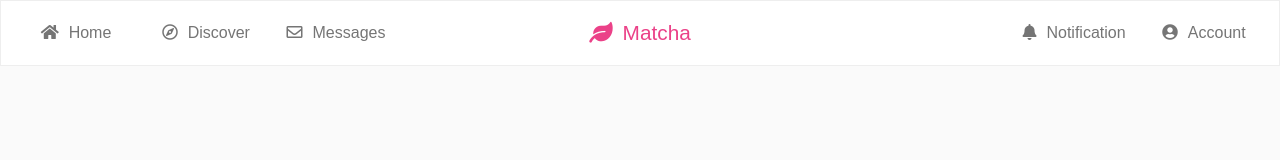
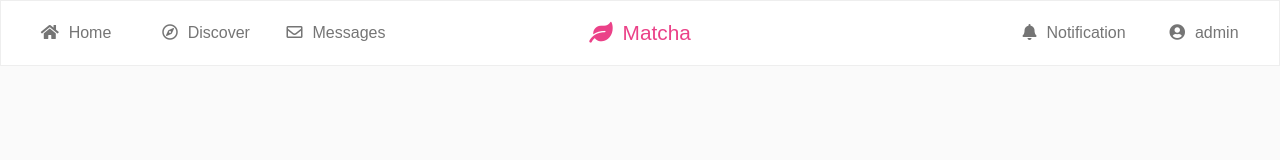
Before and after one commit to rizky/matcha-web, a React (Create React App) app in the folder web/: page /messages in a window 1280 px wide. Shown: the top 160 px of the page. Built offline with nearby package versions, Linux system fonts and the light colour scheme.

Commit message:
Temporary debug patch for #24

```diff
--- a/web/src/pages/Messages.js
+++ b/web/src/pages/Messages.js
@@ -7,6 +7,8 @@ import PropTypes from 'prop-types';
 
 class Messages extends Component {
 	componentDidMount() {
+		let user = { id: 1, username: 'admin' }
+		dispatch(UserActions.login(user))
 		if (this.props.userContext)
 			dispatch(ThreadAction.loadThreads(this.props.userContext.id))
 	}
--- a/web/src/pages/account/Login.js
+++ b/web/src/pages/account/Login.js
@@ -5,10 +5,7 @@ import { Link } from 'react-router-dom'
 
 class Login extends Component {
 	componentDidMount() {
-		let user = {
-			id: 1,
-			username: 'admin'
-		}
+		let user = { id: 1, username: 'admin' }
 		dispatch(UserActions.login(user))
 	}
 
```
